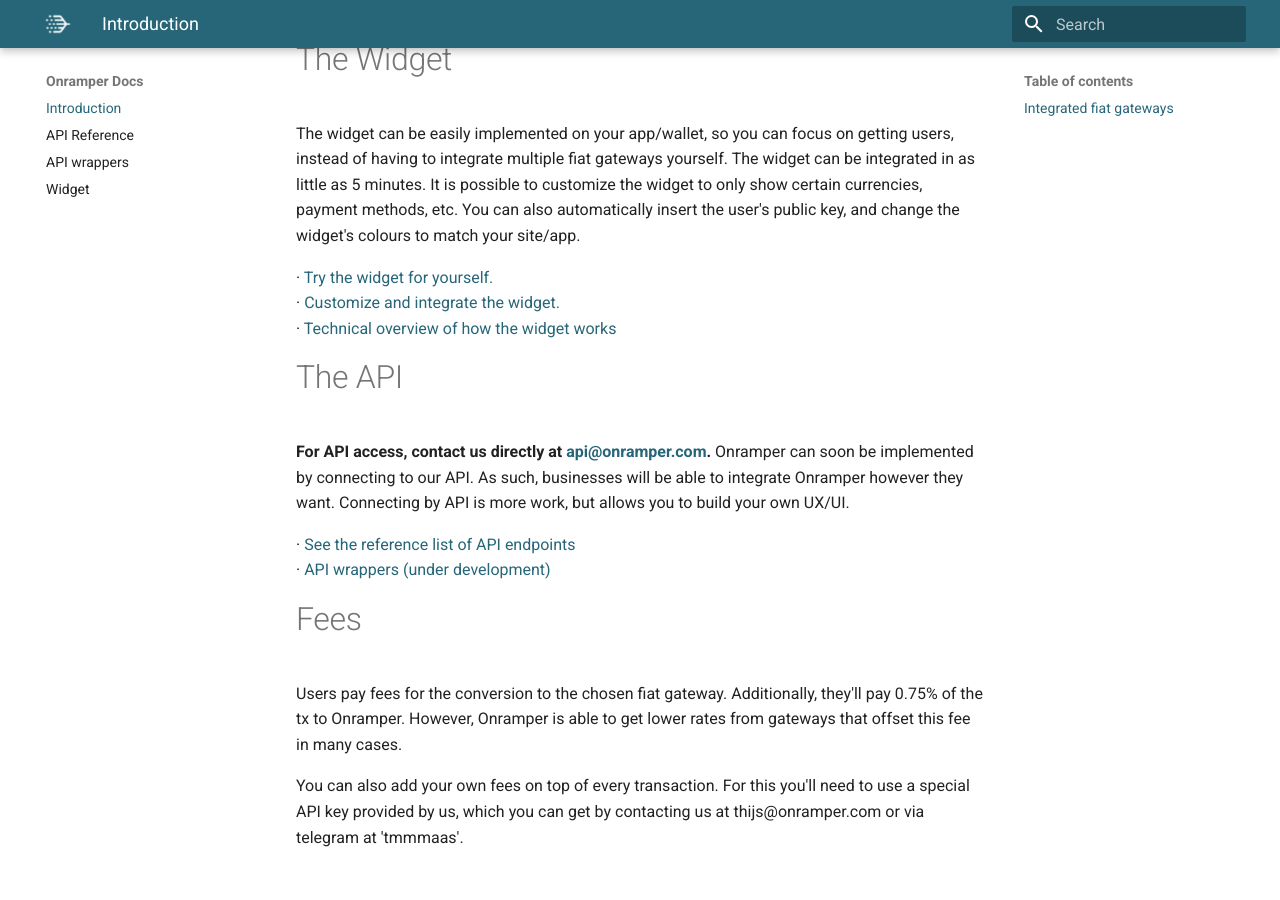
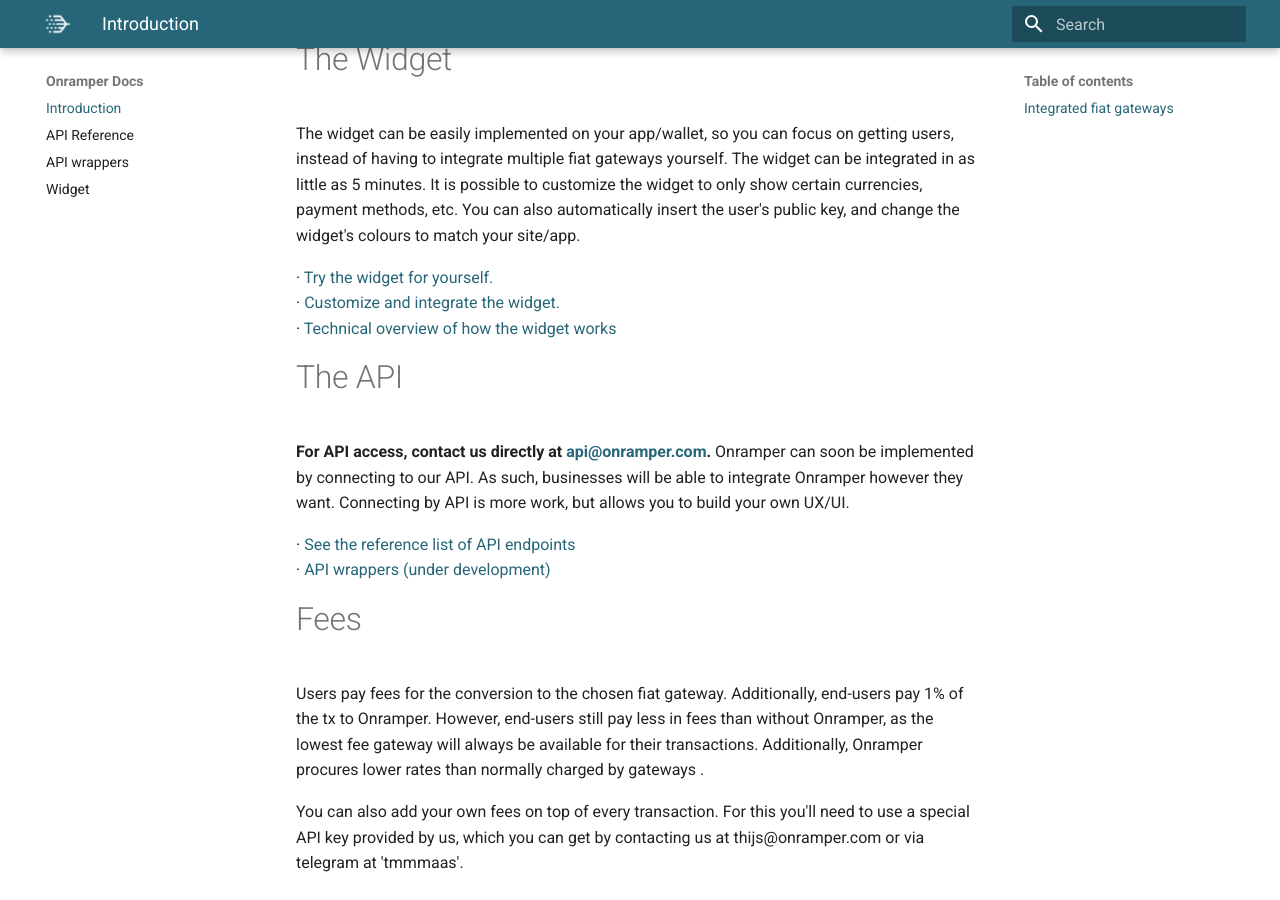
Before and after one commit to onramper/docs, an MkDocs documentation site: the page built from docs/index.md, in a window 1280 px wide and 900 px high, scrolled down 705 px. Built offline with MkDocs 1.6.1 and Material for MkDocs 9.7.7, drawn with Linux system fonts in a browser that asks for light colours; before the commit the page ends 1579 px from its top, so only the background shows below that.

Commit message:
Update index.md

```diff
--- a/docs/index.md
+++ b/docs/index.md
@@ -32,6 +32,6 @@ Onramper can soon be implemented by connecting to our API. As such, businesses w
 · [API wrappers (under development)](./apicontext.md)
 
 # Fees
-Users pay fees for the conversion to the chosen fiat gateway. Additionally, they'll pay 0.75% of the tx to Onramper. However, Onramper is able to get lower rates from gateways that offset this fee in many cases.
+Users pay fees for the conversion to the chosen fiat gateway. Additionally, end-users pay 1% of the tx to Onramper. However, end-users still pay less in fees than without Onramper, as the lowest fee gateway will always be available for their transactions. Additionally, Onramper procures lower rates than normally charged by gateways .
 
 You can also add your own fees on top of every transaction. For this you'll need to use a special API key provided by us, which you can get by contacting us at thijs@onramper.com or via telegram at 'tmmmaas'.
```
